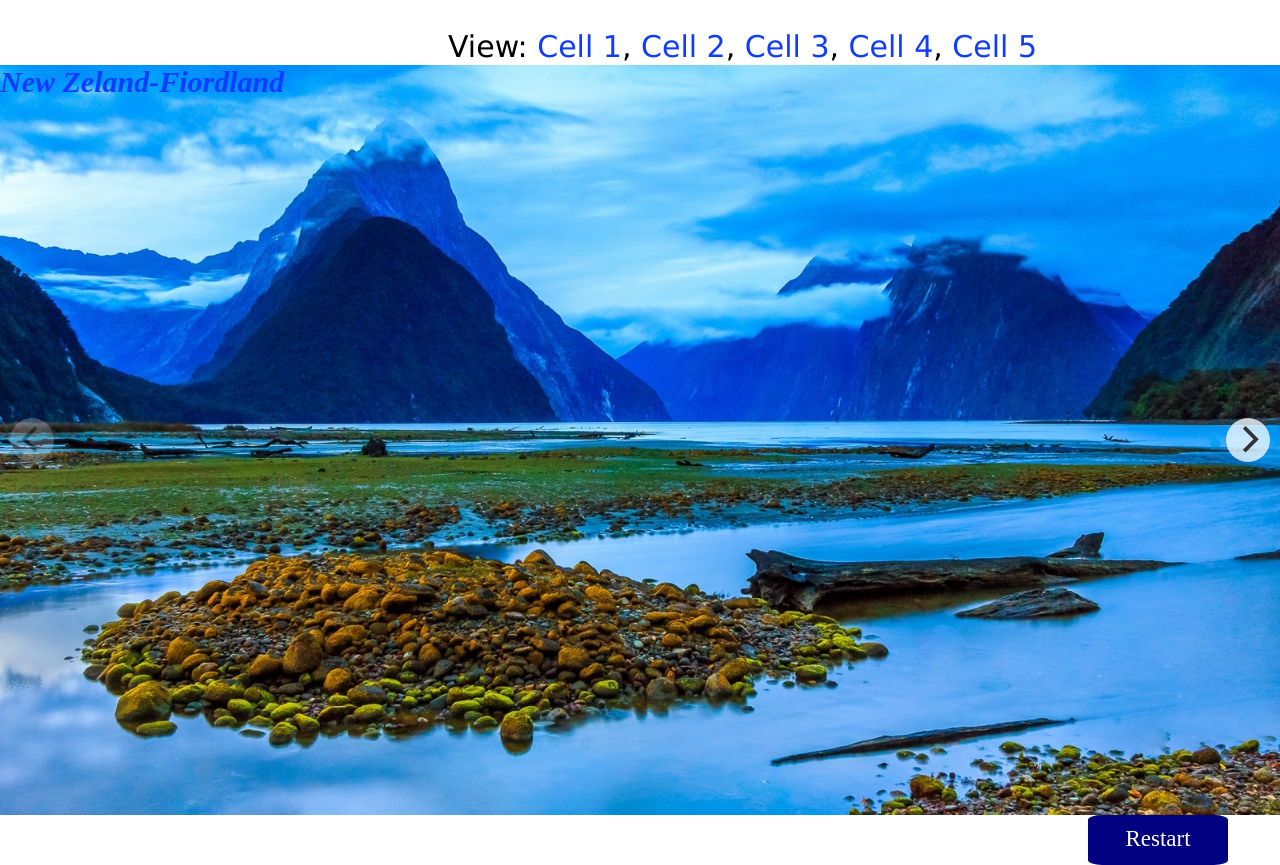
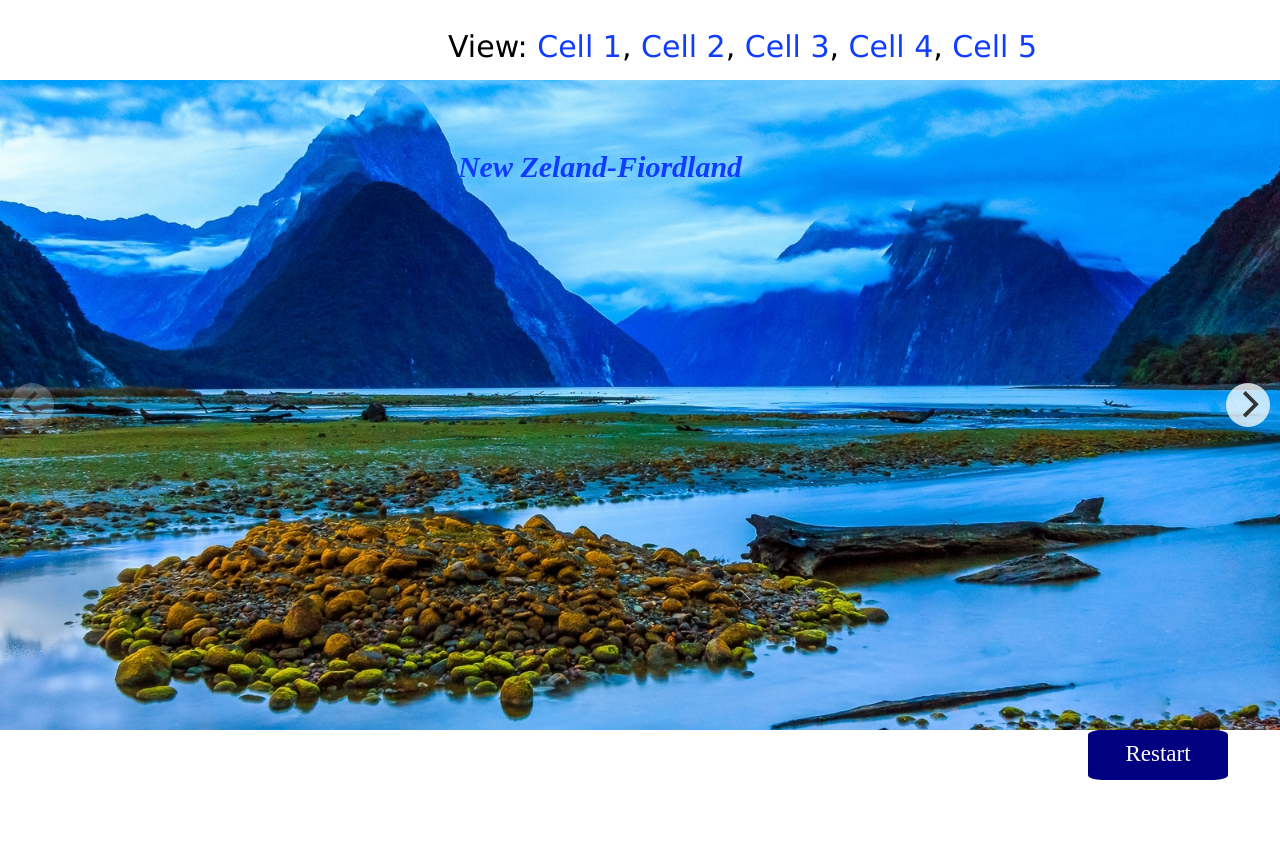
Before and after one commit to Martin-Ka3ka/carousel-flickity, a plain HTML site: page index.html in a window 1280 px wide. After the commit the page ends 800 px from the top, so only its background shows below. Drawn offline with Linux system fonts and the light colour scheme.

Commit message:
modified files html css&js

```diff
--- a/css/style.css
+++ b/css/style.css
@@ -5,8 +5,7 @@
 
 .main-carousel .carousel-cell {
   width: 100%;
-  height: 750px;
-  margin-right: 10px;
+  height: 650px;
   background-size:cover;
   background-position:center;
   position: relative;
@@ -15,6 +14,9 @@
   max-width: 1200px;
   text-align: center;
   position:absolute;
+  width:400px;
+  top:70px;
+  left:400px;
 }
 
 .main-carousel .carousel-cell .container h2 {
@@ -45,3 +47,9 @@ button.restart {
   color: white;
   font-size: 23px;
 }
+
+.progress-bar {
+  height:15px;
+  color:gray;
+  width:auto;
+}
--- a/index.html
+++ b/index.html
@@ -18,8 +18,9 @@
       <a href="#carousel-cell4">Cell 4</a>,
       <a href="#carousel-cell5">Cell 5</a>
     </p>
-    <div class="main-carousel" data-flickity='{ "pageDots": false }'>
-       <div class="carousel-cell"  id="carousel-cell1" style="background-image:url('images/fiordland.jpg');">
+    <div class="progress-bar"></div>
+    <div class="main-carousel" >
+        <div class="carousel-cell"  id="carousel-cell1" style="background-image:url('images/fiordland.jpg');">
             <div class="container" >
                 <h2>New Zeland-Fiordland</h2>
             </div>
@@ -44,11 +45,9 @@
                 <h2>Argentina-Torre del Paine</h2>
             </div>
         </div>
-        <div class="progress-bar"></div>
-    </div>
+      </div>
     <button class="restart">Restart</button>
 <script src="vendor/flickity.pkgd.min/flickity.pkgd.min.js"></script>
-<script src="js/hash.js"></script>
 <script src="js/script.js"></script>
 </body>
 </html>
--- a/js/script.js
+++ b/js/script.js
@@ -8,7 +8,7 @@ var flkty = new Flickity(elem, {
     hash: true,
 });
 
-var flkty = new Flickity('.main-carousel');
+
 
 var progressBar = document.querySelector('.progress-bar');
 
```
